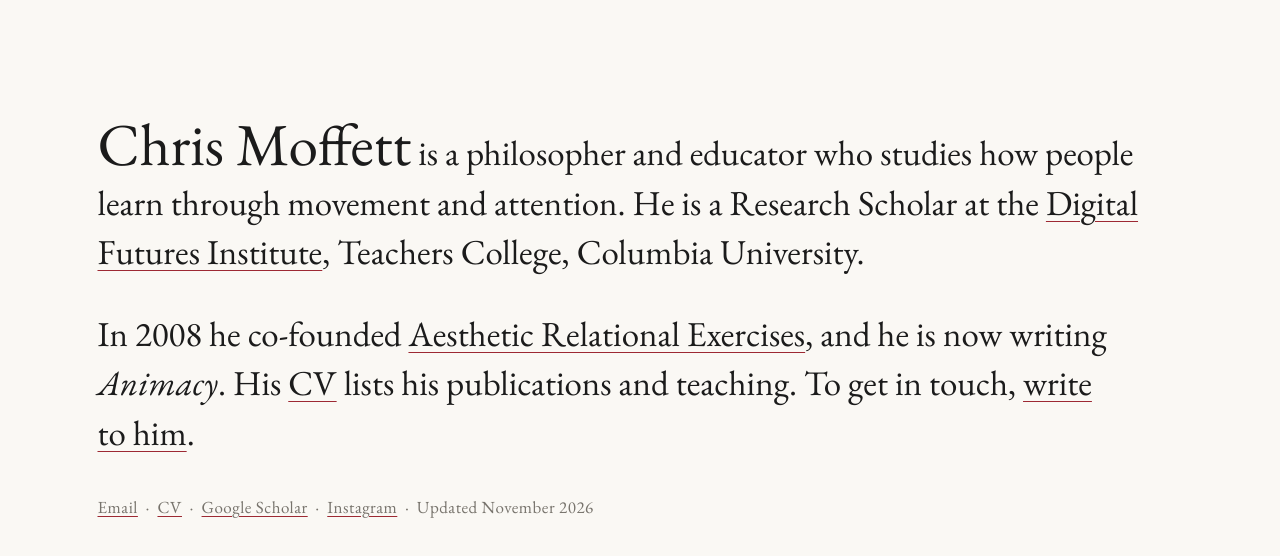
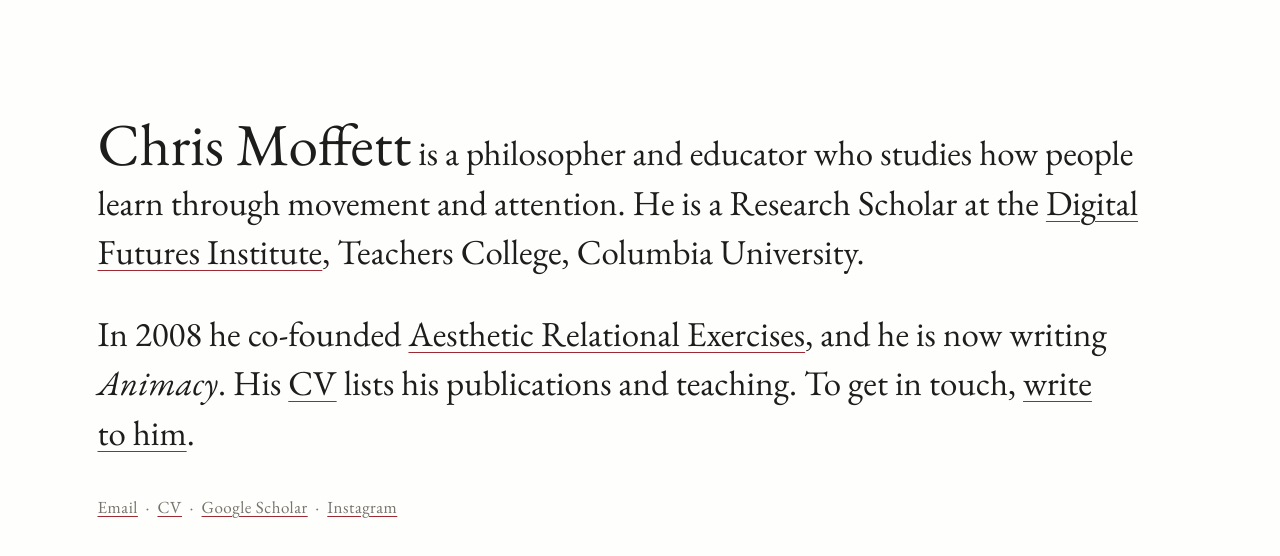
Before and after one commit to chrismoffett/chrismoffett.com, a plain HTML site: page index.html in a window 1280 px wide. Drawn offline with nearby package versions, Linux system fonts and the light colour scheme.

Commit message:
Animacy colours, drop the updated date from the footer
Co-Authored-By: Claude Opus 5.5 <noreply@anthropic.com>
Claude-Session: https://claude.ai/code/session_0163MbiPzpgbvTFHfsq1HMXi

```diff
--- a/index.html
+++ b/index.html
@@ -43,7 +43,7 @@
 
 <p>In 2008 he co-founded <a href="https://aestheticrelationalexercises.com/">Aesthetic Relational Exercises</a>, and he is now writing <em>Animacy</em>. His <a href="https://chrismoffett.github.io/cv/">CV</a> lists his publications and teaching. To get in touch, <a href="&#109;&#97;&#105;&#108;&#116;&#111;&#58;&#99;&#104;&#114;&#105;&#115;&#64;&#99;&#104;&#114;&#105;&#115;&#109;&#111;&#102;&#102;&#101;&#116;&#116;&#46;&#99;&#111;&#109;">write to him</a>.</p>
 
-<p class="contact"><a href="&#109;&#97;&#105;&#108;&#116;&#111;&#58;&#99;&#104;&#114;&#105;&#115;&#64;&#99;&#104;&#114;&#105;&#115;&#109;&#111;&#102;&#102;&#101;&#116;&#116;&#46;&#99;&#111;&#109;">Email</a> &nbsp;·&nbsp; <a href="https://chrismoffett.github.io/cv/">CV</a> &nbsp;·&nbsp; <a href="https://scholar.google.com/citations?user=Jp4s57oAAAAJ">Google Scholar</a> &nbsp;·&nbsp; <a href="https://www.instagram.com/chrismoffett/">Instagram</a> &nbsp;·&nbsp; Updated November 2026</p>
+<p class="contact"><a href="&#109;&#97;&#105;&#108;&#116;&#111;&#58;&#99;&#104;&#114;&#105;&#115;&#64;&#99;&#104;&#114;&#105;&#115;&#109;&#111;&#102;&#102;&#101;&#116;&#116;&#46;&#99;&#111;&#109;">Email</a> &nbsp;·&nbsp; <a href="https://chrismoffett.github.io/cv/">CV</a> &nbsp;·&nbsp; <a href="https://scholar.google.com/citations?user=Jp4s57oAAAAJ">Google Scholar</a> &nbsp;·&nbsp; <a href="https://www.instagram.com/chrismoffett/">Instagram</a></p>
 </main>
 </body>
 </html>
--- a/style.css
+++ b/style.css
@@ -1,4 +1,4 @@
-:root { --ink: #1b1b1b; --muted: #77736c; --bg: #faf8f4; --accent: #9d2933; }
+:root { --ink: #1d1d1b; --muted: #77736c; --bg: #fefefc; --accent: #9d2933; }
 @media (prefers-color-scheme: dark) {
   :root { --ink: #ecebe7; --muted: #9a9893; --bg: #141413; --accent: #e0868d; }
 }
```
